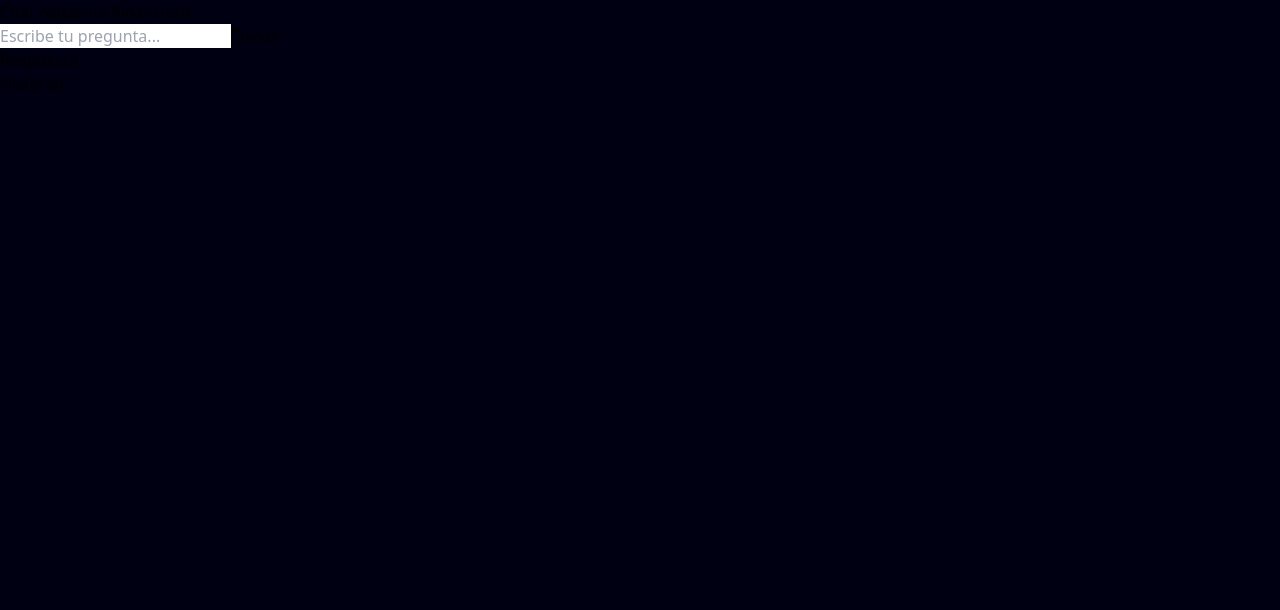
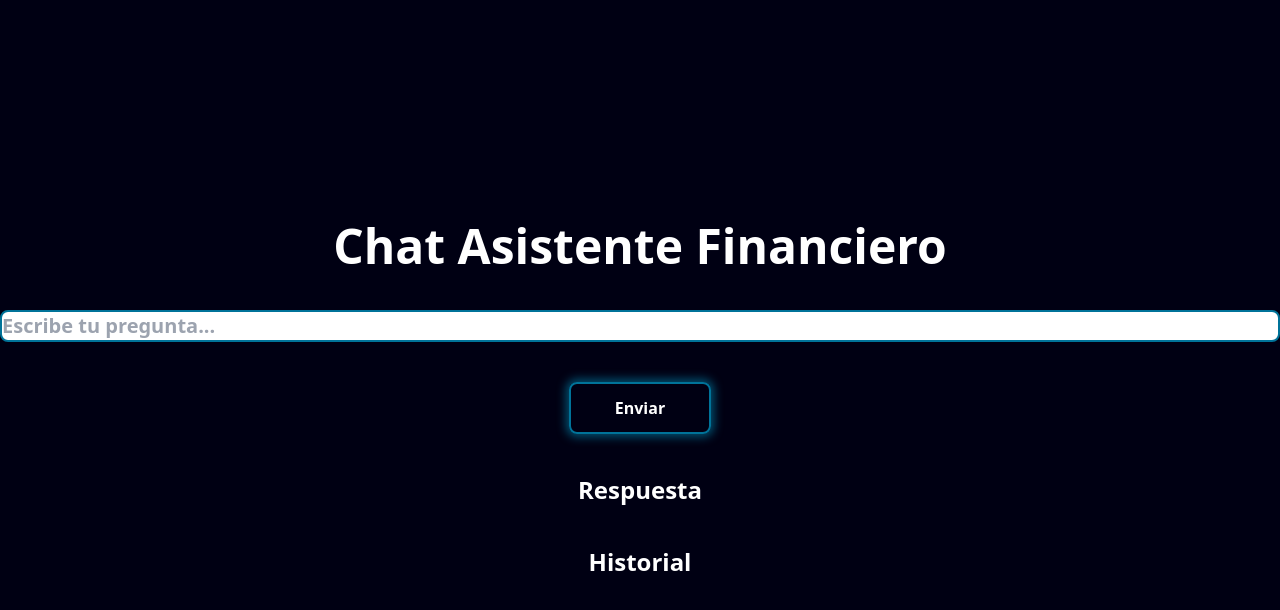
Before and after one commit to GabMond07/Asistente-IA, a React (Vite) app in the folder Frontend/: page /chat in a window 1280 px wide. Shown: the top 610 px of the page. Built offline with nearby package versions, Linux system fonts and the light colour scheme; sample sign-in values are in the browser's storage.

Commit message:
Integración ApiKey/Nuevas peticiones guardadas BD

```diff
--- a/Frontend/src/Pages/Chat.jsx
+++ b/Frontend/src/Pages/Chat.jsx
@@ -14,7 +14,7 @@ function Chat() {
                 method: 'POST',
                 headers: {
                     'Content-Type': 'application/json',
-                    'Authorization': `Bearer ${localStorage.getItem('token')}`
+                    'Authorization': `Token ${localStorage.getItem('token')}`
                 },
                 body: JSON.stringify({ pregunta }),
             });
@@ -33,27 +33,28 @@ function Chat() {
     };
 
     return (
-        <div>
-            <h2>Chat Asistente Financiero</h2>
+        <div className='flex flex-col items-center justify-center min-h-screen bg-[#000013]'>
+            <h2 className='text-white font-bold text-center text-5xl mb-10'>Chat Asistente Financiero</h2>
             <input
+                className='text-black font-semibold text-xl mb-10 w-full rounded-lg border-2 border-[#007399] '
                 type="text"
                 value={pregunta}
                 onChange={(e) => setPregunta(e.target.value)}
                 placeholder="Escribe tu pregunta..."
             />
-            <button onClick={enviarPregunta}>Enviar</button>
+            <button className='text-white font-semibold py-3 px-11 rounded-lg border-2 border-[#007399] shadow-[0px_0px_10px_3px_rgba(0,115,153,0.7)] hover:shadow-[0px_0px_15px_5px_rgba(0,115,153,1)] transition duration-300 ease-in-out transform hover:scale-105' onClick={enviarPregunta}>Enviar</button>
 
-            <div>
-                <h3>Respuesta</h3>
-                <p>{respuesta}</p>
+            <div className='mt-10'>
+                <h3 className='text-white font-bold text-center text-2xl'>Respuesta</h3>
+                <p className='text-white font-semibold text-center text-xl mb-10'>{respuesta}</p>
             </div>
 
             <div>
-                <h3>Historial</h3>
+                <h3 className='text-white font-bold text-center text-2xl'>Historial</h3>
                 {historial.map((item, index) => (
                     <div key={index} className="card">
-                        <p><strong>Pregunta:</strong> {item.pregunta}</p>
-                        <p><strong>Respuesta:</strong> {item.respuesta}</p>
+                        <p className='text-white font-semibold text-center text-xl mb-10'><strong>Pregunta:</strong> {item.pregunta}</p>
+                        <p className='text-white font-semibold text-center text-xl mb-10'><strong>Respuesta:</strong> {item.respuesta}</p>
                     </div>
                 ))}
             </div>
```
Also changed, not shown: 2 other files (tests, documents, lock files or other folders).
